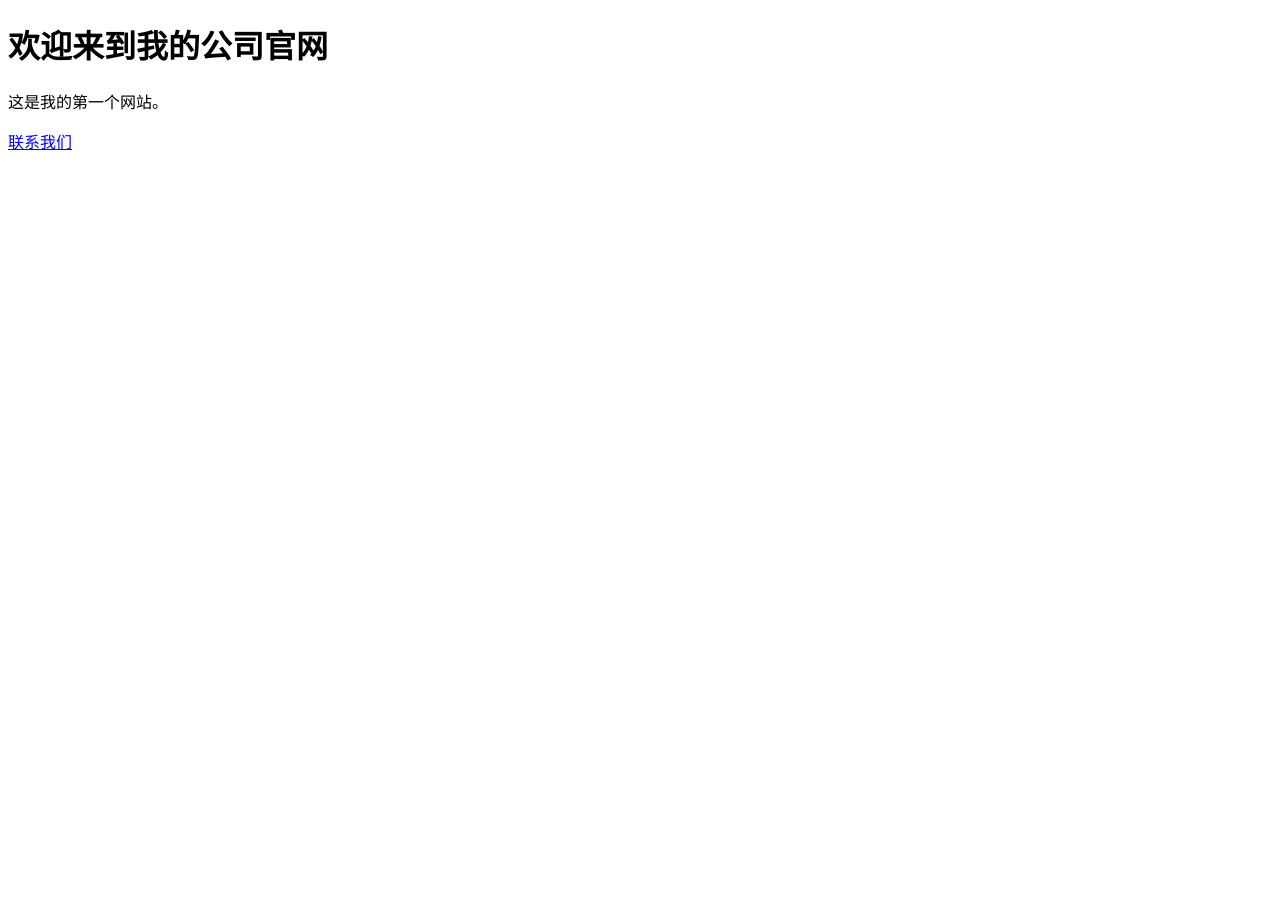
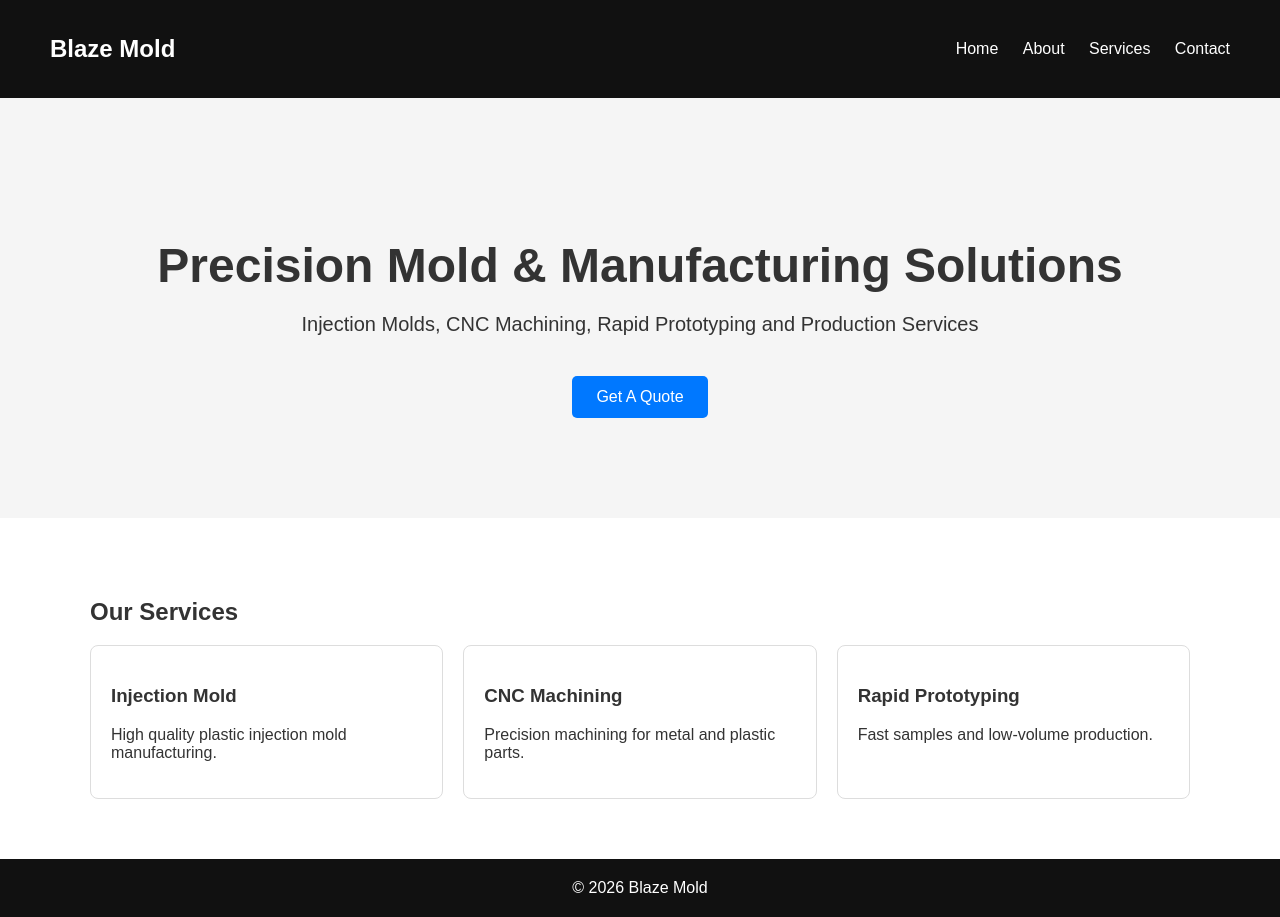
Before and after one commit to Chance1080/my-site, a plain HTML site: page index.html in a window 1280 px wide. Before the commit the page ends 800 px from the top, so only its background shows below. Drawn offline with Linux system fonts and the light colour scheme.

Commit message:
Update index.html

```diff
--- a/index.html
+++ b/index.html
@@ -1,19 +1,148 @@
 <!DOCTYPE html>
-<html lang="zh">
+<html lang="en">
 <head>
-    <meta charset="UTF-8">
-    <title>我的公司官网</title>
+<meta charset="UTF-8">
+<meta name="viewport" content="width=device-width, initial-scale=1.0">
+<title>Blaze Mold</title>
+
+<style>
+
+body{
+    margin:0;
+    font-family:Arial,sans-serif;
+    color:#333;
+}
+
+header{
+    background:#111;
+    color:white;
+    padding:15px 50px;
+    display:flex;
+    justify-content:space-between;
+    align-items:center;
+}
+
+nav a{
+    color:white;
+    text-decoration:none;
+    margin-left:20px;
+}
+
+.hero{
+    text-align:center;
+    padding:100px 20px;
+    background:#f5f5f5;
+}
+
+.hero h1{
+    font-size:48px;
+    margin-bottom:10px;
+}
+
+.hero p{
+    font-size:20px;
+}
+
+.btn{
+    display:inline-block;
+    margin-top:20px;
+    padding:12px 24px;
+    background:#0078ff;
+    color:white;
+    text-decoration:none;
+    border-radius:5px;
+}
+
+.section{
+    max-width:1100px;
+    margin:auto;
+    padding:60px 20px;
+}
+
+.services{
+    display:flex;
+    gap:20px;
+    flex-wrap:wrap;
+}
+
+.card{
+    flex:1;
+    min-width:250px;
+    border:1px solid #ddd;
+    padding:20px;
+    border-radius:8px;
+}
+
+footer{
+    background:#111;
+    color:white;
+    text-align:center;
+    padding:20px;
+}
+
+</style>
 </head>
 
 <body>
 
-    <h1>欢迎来到我的公司官网</h1>
+<header>
+    <h2>Blaze Mold</h2>
 
-    <p>这是我的第一个网站。</p>
+    <nav>
+        <a href="index.html">Home</a>
+        <a href="about.html">About</a>
+        <a href="services.html">Services</a>
+        <a href="contact.html">Contact</a>
+    </nav>
+</header>
 
-    <a href="https://www.baidu.com">
-        联系我们
+<section class="hero">
+    <h1>Precision Mold & Manufacturing Solutions</h1>
+
+    <p>
+        Injection Molds, CNC Machining,
+        Rapid Prototyping and Production Services
+    </p>
+
+    <a href="contact.html" class="btn">
+        Get A Quote
     </a>
+</section>
+
+<section class="section">
+
+<h2>Our Services</h2>
+
+<div class="services">
+
+<div class="card">
+<h3>Injection Mold</h3>
+<p>
+High quality plastic injection mold manufacturing.
+</p>
+</div>
+
+<div class="card">
+<h3>CNC Machining</h3>
+<p>
+Precision machining for metal and plastic parts.
+</p>
+</div>
+
+<div class="card">
+<h3>Rapid Prototyping</h3>
+<p>
+Fast samples and low-volume production.
+</p>
+</div>
+
+</div>
+
+</section>
+
+<footer>
+© 2026 Blaze Mold
+</footer>
 
 </body>
 </html>
```
